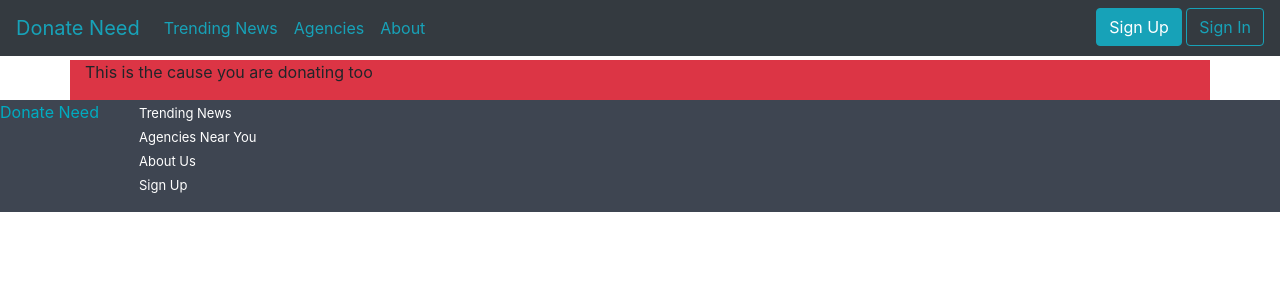
After one commit to ChicoState/DonateNeed, a Django app: template mysite/myapp/templates/main/donation.html in a window 1280 px wide. The commit adds this page. Shown: the top 300 px of the page. Run offline with Django 3.2, Linux system fonts and the light colour scheme; the template is opened without the code that fills it, so the values that code supplies are empty; parts of the project's set-up code (start-up, migrations or seed data) failed here and were passed over; some libraries are stand-ins or nearby versions.

Commit message:
Working on donations template.

```diff
--- a/mysite/myapp/templates/base.html
+++ b/mysite/myapp/templates/base.html
@@ -76,4 +76,6 @@
 <script src="https://code.jquery.com/jquery-3.3.1.slim.min.js" integrity="sha384-q8i/X+965DzO0rT7abK41JStQIAqVgRVzpbzo5smXKp4YfRvH+8abtTE1Pi6jizo" crossorigin="anonymous"></script>
 <script src="https://cdnjs.cloudflare.com/ajax/libs/popper.js/1.14.7/umd/popper.min.js" integrity="sha384-UO2eT0CpHqdSJQ6hJty5KVphtPhzWj9WO1clHTMGa3JDZwrnQq4sF86dIHNDz0W1" crossorigin="anonymous"></script>
 <script src="https://stackpath.bootstrapcdn.com/bootstrap/4.3.1/js/bootstrap.min.js" integrity="sha384-JjSmVgyd0p3pXB1rRibZUAYoIIy6OrQ6VrjIEaFf/nJGzIxFDsf4x0xIM+B07jRM" crossorigin="anonymous"></script>
+<!-- development version, includes helpful console warnings -->
+<script src="https://cdn.jsdelivr.net/npm/vue/dist/vue.js"></script>
 </html>
--- /dev/null
+++ b/mysite/myapp/templates/main/donation.html
@@ -0,0 +1,23 @@
+{% extends "base.html" %}
+
+{% load static %}
+
+{% block content %}
+
+<div class="container first-element">
+    <div class="row bg-danger">
+        <div class="col-4">
+            <p>
+                This is the cause you are donating too
+            </p>
+        </div>
+    </div>
+
+    <div class="row bg-secondary">
+        <div class="col-6">
+
+        </div>
+    </div>
+</div>
+
+{% endblock content %}
--- a/mysite/myapp/urls.py
+++ b/mysite/myapp/urls.py
@@ -15,4 +15,5 @@ urlpatterns = [
   url(r'^logout$', views.logout_view, name='logout'),
   url(r'^signUp$', views.signUp, name='signUp'),
   url(r'^postsignup$', views.postsignup, name='postsignup')
+  url(r'^donation$', views.donation, name='donation')
 ]
```
Also changed, not shown: mysite/myapp/migrations/0007_auto_20191204_2224.py (added).
